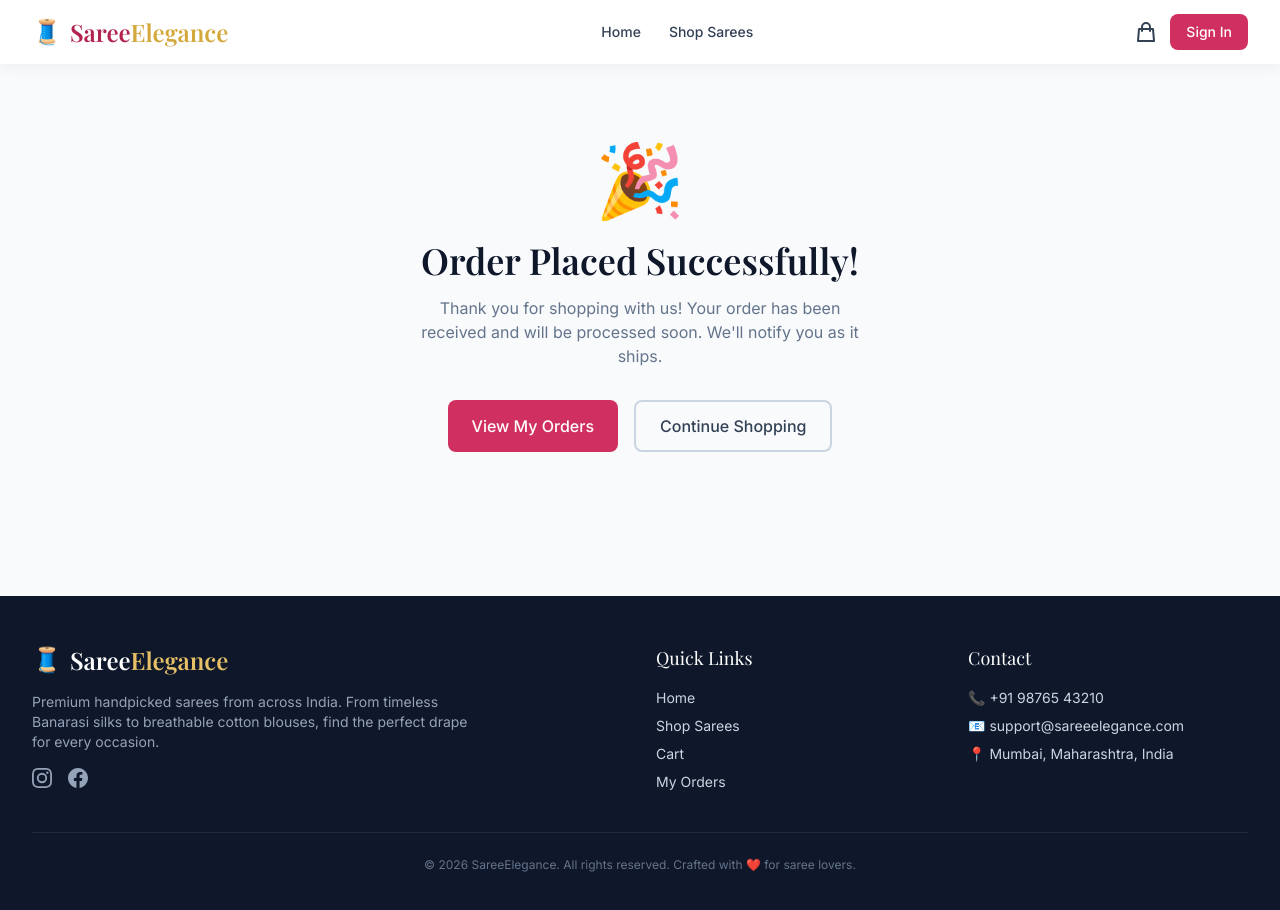
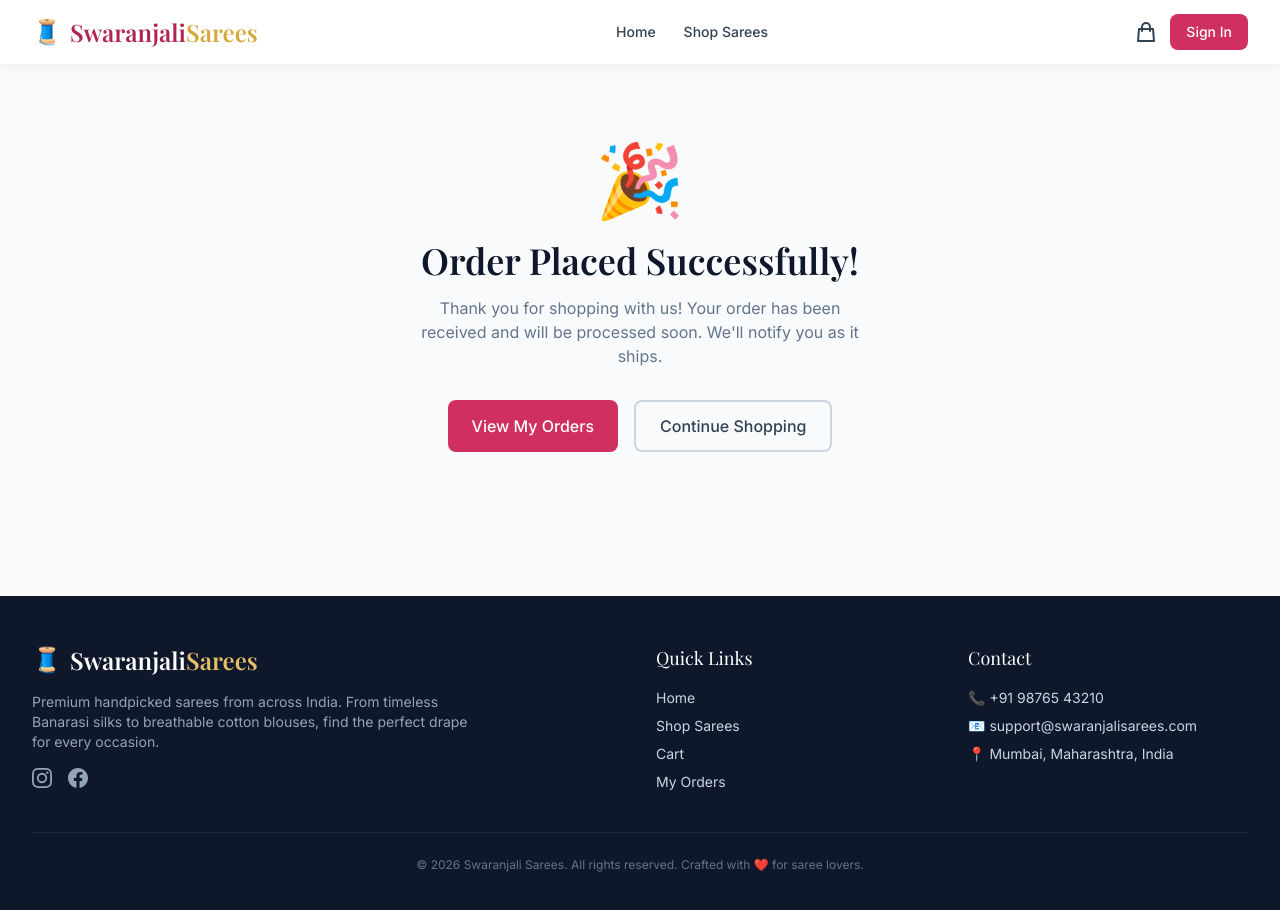
Before and after one commit to jayesh-bakle/swaranjali_sarees, a React (Vite) app in the folder client/: page /success in a window 1280 px wide. Shown: the top 910 px of the page. Built offline with nearby package versions, Linux system fonts and the light colour scheme; no server answers.

Commit message:
Rebrand app to Swaranjali Sarees

```diff
--- a/client/src/components/Footer.jsx
+++ b/client/src/components/Footer.jsx
@@ -10,7 +10,7 @@ export default function Footer() {
             <div className="flex items-center gap-2 mb-4">
               <span className="text-2xl">🧵</span>
               <span className="font-display text-2xl font-semibold text-white">
-                Saree<span className="text-gold-400">Elegance</span>
+                Swaranjali<span className="text-gold-400">Sarees</span>
               </span>
             </div>
             <p className="text-sm text-slate-400 max-w-md">
@@ -43,14 +43,14 @@ export default function Footer() {
             <h3 className="font-display text-lg text-white mb-4">Contact</h3>
             <ul className="space-y-2 text-sm">
               <li>📞 +91 98765 43210</li>
-              <li>📧 support@sareeelegance.com</li>
+              <li>📧 support@swaranjalisarees.com</li>
               <li>📍 Mumbai, Maharashtra, India</li>
             </ul>
           </div>
         </div>
 
         <div className="border-t border-slate-800 mt-10 pt-6 text-center text-xs text-slate-500">
-          © {new Date().getFullYear()} SareeElegance. All rights reserved. Crafted with ❤️ for saree lovers.
+          © {new Date().getFullYear()} Swaranjali Sarees. All rights reserved. Crafted with ❤️ for saree lovers.
         </div>
       </div>
     </footer>
--- a/client/src/components/Navbar.jsx
+++ b/client/src/components/Navbar.jsx
@@ -47,7 +47,7 @@ export default function Navbar() {
         <Link to="/" className="flex items-center gap-2 group">
           <span className="text-2xl">🧵</span>
           <span className="font-display text-2xl font-semibold text-primary-700 group-hover:text-primary-600 transition-colors">
-            Saree<span className="text-gold-500">Elegance</span>
+            Swaranjali<span className="text-gold-500">Sarees</span>
           </span>
         </Link>
 
--- a/client/src/pages/Checkout.jsx
+++ b/client/src/pages/Checkout.jsx
@@ -138,7 +138,7 @@ export default function Checkout() {
         key: rzpOrder.key_id,
         amount: rzpOrder.amount, // paise
         currency: rzpOrder.currency || 'INR',
-        name: 'Saree Elegance',
+        name: 'Swaranjali Sarees',
         description: `Order of ${totalItems} item${totalItems > 1 ? 's' : ''}`,
         image: 'https://placehold.co/100x100/f59e0b/white?text=S',
         order_id: rzpOrder.order_id,
--- a/client/src/pages/Orders.jsx
+++ b/client/src/pages/Orders.jsx
@@ -99,7 +99,7 @@ export default function Orders() {
         key: data.key_id,
         amount: data.amount,
         currency: data.currency,
-        name: 'SareeElegance',
+        name: 'Swaranjali Sarees',
         description: `Payment for Order #${order.id}`,
         order_id: data.order_id,
         notes: { orderId: String(order.id) },
--- a/client/src/pages/TrackOrder.jsx
+++ b/client/src/pages/TrackOrder.jsx
@@ -109,7 +109,7 @@ export default function TrackOrder() {
         key: data.key_id,
         amount: data.amount,
         currency: data.currency,
-        name: 'SareeElegance',
+        name: 'Swaranjali Sarees',
         description: `Payment for Order #${order.id}`,
         order_id: data.order_id,
         notes: { orderId: String(order.id) },
```
Also changed, not shown: client/index.html (+1 -1 lines).
